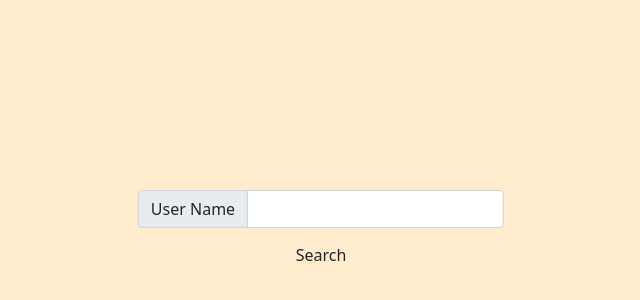
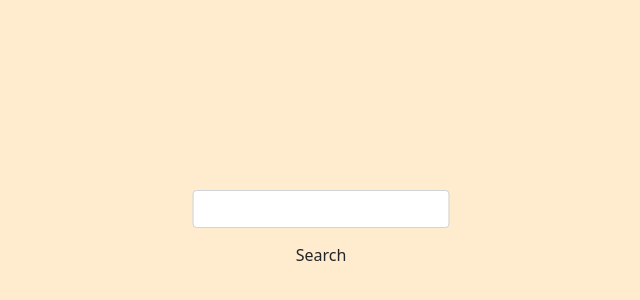
Before and after one commit to Abhijeet1710/Abhijeet1710-githubprofile, a React (Create React App) app: page / in a window 1280 px wide. Shown: the part 168-468 px from the top of the page, without its empty margins (319-959 px from the left). Built offline with nearby package versions, Linux system fonts and the light colour scheme.

Commit message:
change in input field

```diff
--- a/src/App.js
+++ b/src/App.js
@@ -30,7 +30,6 @@ function App() {
       <div className="main">
 
         <div className="input-group">
-            <span className="input-group-text">User Name</span>
             <input type="text" aria-label="First name" class="form-control" id="input"/>
         </div>
 
```
